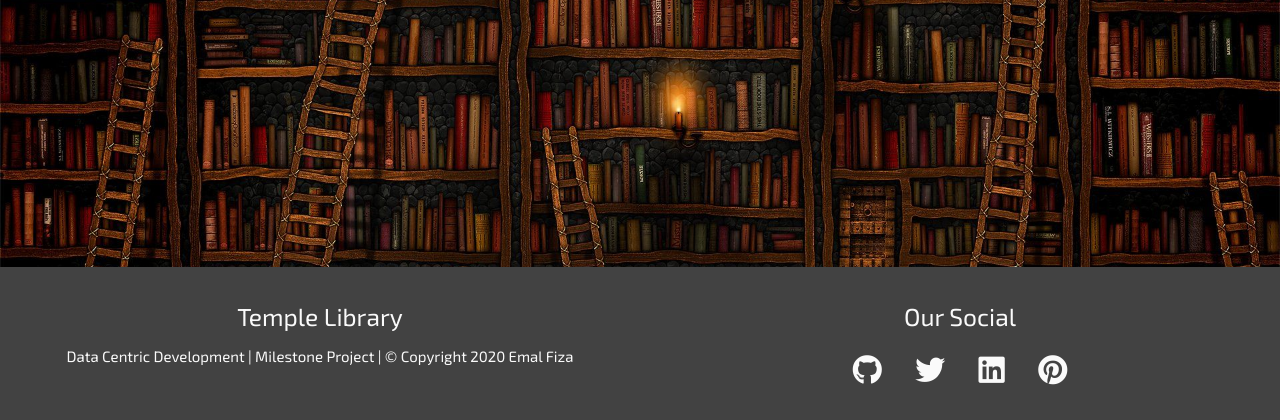
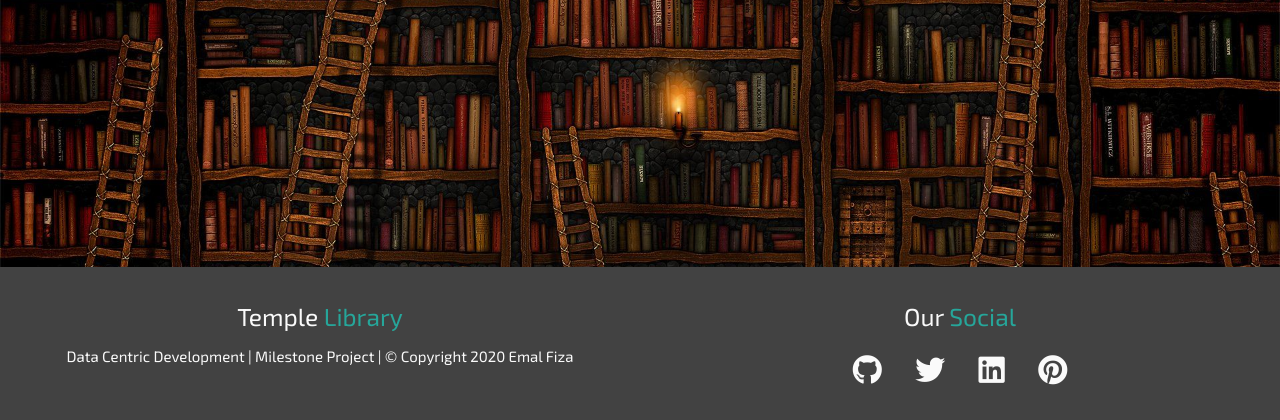
Before and after one commit to emalfiza/temple-library, a Flask app: page /get_book in a window 1280 px wide. Shown: the part 380-800 px from the top of the page. Run offline with Flask 2, Linux system fonts and the light colour scheme; data that the repository does not hold is empty; some libraries are stand-ins or nearby versions.

```diff
--- a/static/css/style.css
+++ b/static/css/style.css
@@ -41,18 +41,24 @@ main {
     transform: rotate(360deg);
 }
 
+/***** The font size for the brand-logo is a materialize default and it was
+overlapping on a small screen that's why media query added *****/
 @media only screen and (max-width: 600px) {
     a.brand-logo {
     font-size: 1.5rem;
     }
 }
 
+/***** The font size for the h4 is a materialize default and it was not
+visually appealing on a small screen that's why media query added *****/
 @media only screen and (max-width: 600px) {
     h4 {
     font-size: 1.5rem;
     }
 }
 
+/***** The font size for the h5 is a materialize default and it was not
+visually appealing on a small screen that's why media query added *****/
 @media only screen and (max-width: 600px) {
     h5 {
     font-size: 1.3rem;
@@ -68,3 +74,7 @@ main {
   color: #26a69a;
   transform: rotate(360deg);
 }
+
+.highlighting-footer {
+    color: #26a69a;
+}
--- a/templates/base.html
+++ b/templates/base.html
@@ -53,11 +53,11 @@
 	<footer class="container-fluid page-footer grey darken-3">
 		<div class="row">
 			<div class="center col s12 m6">
-				<h5>Temple <span class="highlighting">Library</span></h5>
+				<h5>Temple <span class="highlighting-footer">Library</span></h5>
 				<p>Data Centric Development | Milestone Project | &copy; Copyright 2020 Emal Fiza</p>
 			</div>
 			<div class="center col s12 m6">
-				<h5>Our <span class="highlighting">Social</span></h5>
+				<h5>Our <span class="highlighting-footer">Social</span></h5>
 				<a class="grey-text text-lighten-4" href="https://github.com/emalfiza"
 					target="_blank"><i class="fab fa-github fa-2x  list-inline social-links"></i></a>
 				<a class="grey-text text-lighten-3" href="https://twitter.com/emalfiza"
--- a/templates/index.html
+++ b/templates/index.html
@@ -1,7 +1,6 @@
 {% extends "base.html" %} {% block content %}
 <!--Books Table-->
 <h4>Browse Books</h4>
-<!-- <a href="{{url_for('add_book')}}">Add Book</a> -->
 <table class="highlight">
 	<thead>
 		<tr>
@@ -21,7 +20,6 @@
         </td>
 		<td>{{book.book_writer}}</td>
         <td>{{book.book_genre}}</td>
-
 	</tr>
 	{% endfor %}
 </table>
```
